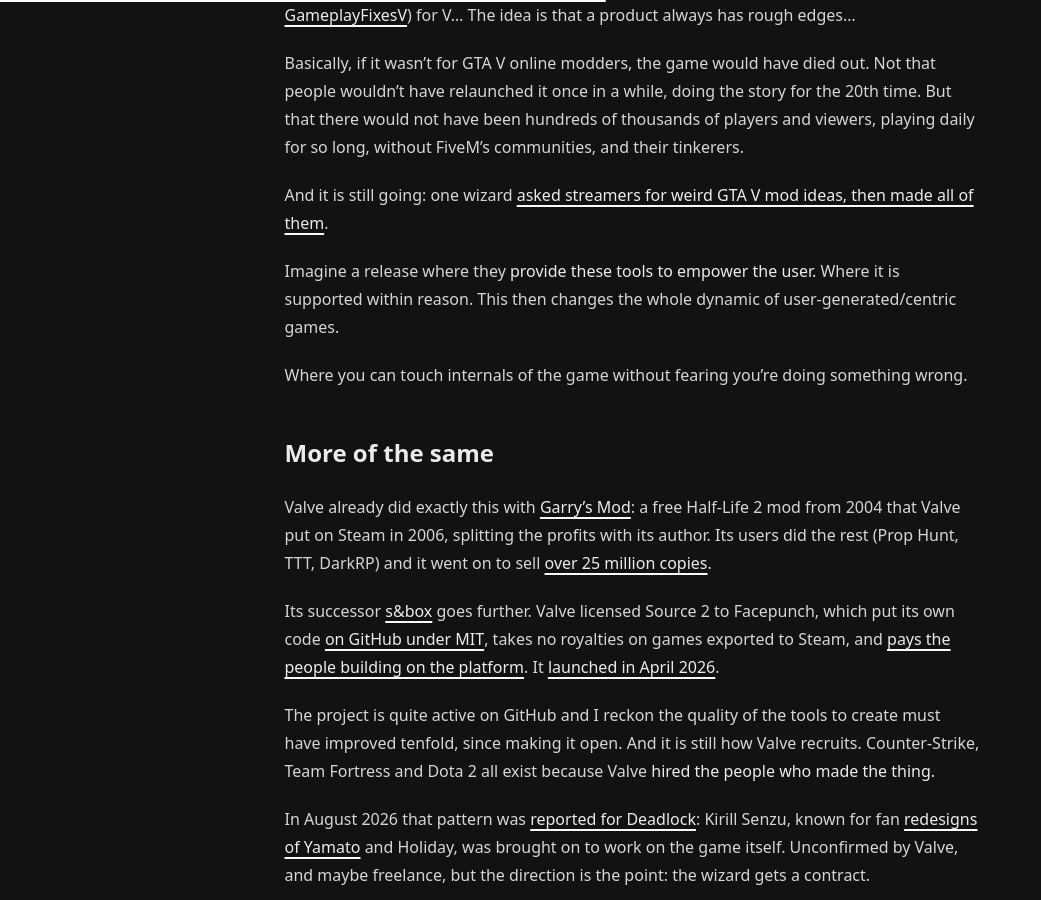
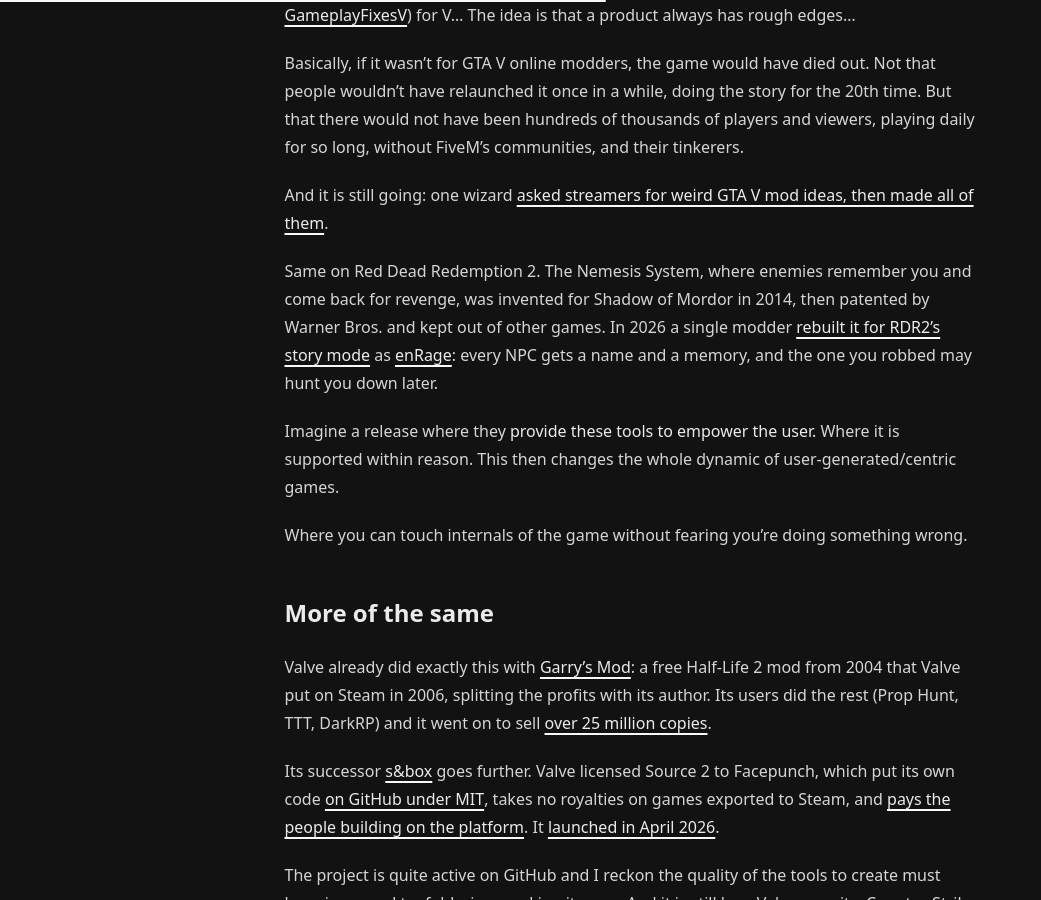
Before and after one commit to h8d13/dontreadthedocs, a Jekyll site: the page built from _notes/modding-wizards.md, in a window 1280 px wide and 900 px high, scrolled down 2706 px. Shown: the whole window, without its empty margins (0-1041 px from the left). Built offline with Jekyll 4.4.1, drawn with Linux system fonts in a browser that asks for light colours.

Commit message:
add a note about nemesis mod
Signed-off-by: h8d13 <hadean-eon-dev@proton.me>

```diff
--- a/_notes/modding-wizards.md
+++ b/_notes/modding-wizards.md
@@ -87,6 +87,12 @@ playing daily for so long, without FiveM's communities, and their tinkerers.
 
 And it is still going: one wizard
 [asked streamers for weird GTA V mod ideas, then made all of them][blurbs-yt].
+
+Same on Red Dead Redemption 2. The Nemesis System, where enemies remember you and
+come back for revenge, was invented for Shadow of Mordor in 2014, then patented by
+Warner Bros. and kept out of other games. In 2026 a single modder
+[rebuilt it for RDR2's story mode][rdr2-nemesis-gr] as [enRage][rdr2-nemesis]:
+every NPC gets a name and a memory, and the one you robbed may hunt you down later.
 
 Imagine a release where they **provide these tools to empower the user.** Where it is
 supported within reason. This then changes the whole dynamic of user-generated/centric games.
@@ -254,6 +260,8 @@ enough to be acknowledged while they were building it.**
 [after-gameranx]: https://gameranx.com/updates/id/529086/article/rumor-gta-roleplay-server-fivem-victim-of-hostile-takeover-and-one-of-rockstars-own-is-involved/
 [after-sk]: https://sportskeeda.com/gta/news-popular-gta-5-rp-server-fivem-reportedly-suffers-management-issues
 [blurbs-yt]: https://youtu.be/d3Cqu0Xskag
+[rdr2-nemesis-gr]: https://gamerant.com/red-dead-redemption-2-nemesis-system-mod/
+[rdr2-nemesis]: https://www.nexusmods.com/reddeadredemption2/mods/10967
 [fusionfix]: https://github.com/ThirteenAG/GTAIV.EFLC.FusionFix
 [gameplayfixes]: https://github.com/SuleMareVientu/GameplayFixesV-ScriptHookV
 [gmod-wiki]: https://en.wikipedia.org/wiki/Garry%27s_Mod
```
